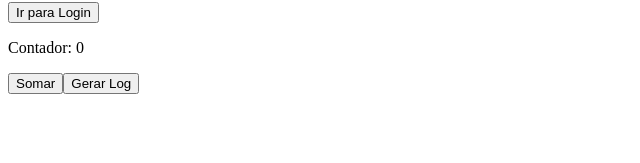
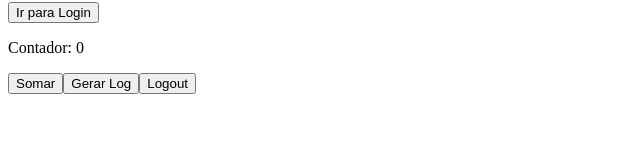
Before and after one commit to Rafiere/project_projeto-base-react, a React (Create React App) app: page /dashboard in a window 1280 px wide. Shown: the part 125-288 px from the top of the page, without its empty margins (0-640 px from the left). Built offline with nearby package versions, Linux system fonts and the light colour scheme.

Commit message:
feat: adding a logout function to the useLoggedContext.

```diff
--- a/src/app/pages/dashboard/Dashboard.tsx
+++ b/src/app/pages/dashboard/Dashboard.tsx
@@ -26,6 +26,7 @@ export const Dashboard = () => {
       <p>Contador: {counterRef.current}</p>
       <button onClick={() => counterRef.current++}>Somar</button>
       <button onClick={() => console.log(counterRef)}>Gerar Log</button>
+      <button onClick={() => loggedUserContext.logout()}>Logout</button>
     </div>
   );
 };
--- a/src/app/shared/contexts/LoggedUser.tsx
+++ b/src/app/shared/contexts/LoggedUser.tsx
@@ -1,7 +1,8 @@
-import React, { createContext } from "react";
+import React, { createContext, useCallback } from "react";
 
 interface LoggedUserContextData {
   username: string;
+  logout: () => void;
 }
 
 interface LoggedUserContextProps {
@@ -11,10 +12,15 @@ interface LoggedUserContextProps {
 export const LoggedUserContext = createContext({} as LoggedUserContextData);
 
 export const LoggedUserProvider = ({ children }: LoggedUserContextProps) => {
+  const handleLogout = useCallback(() => {
+    console.log("Logout...");
+  }, []);
+
   return (
     <LoggedUserContext.Provider
       value={{
         username: "admin",
+        logout: handleLogout,
       }}
     >
       {children}
```
